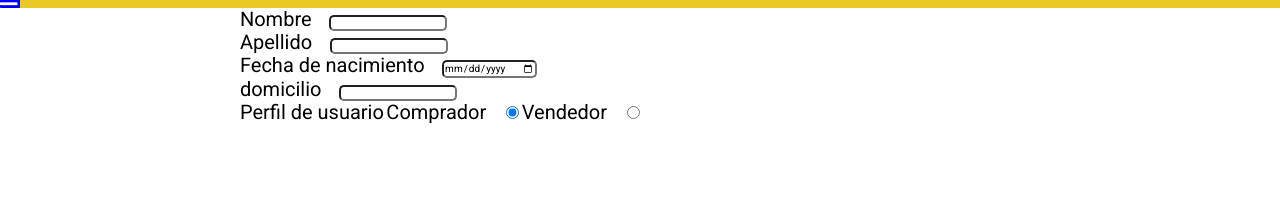
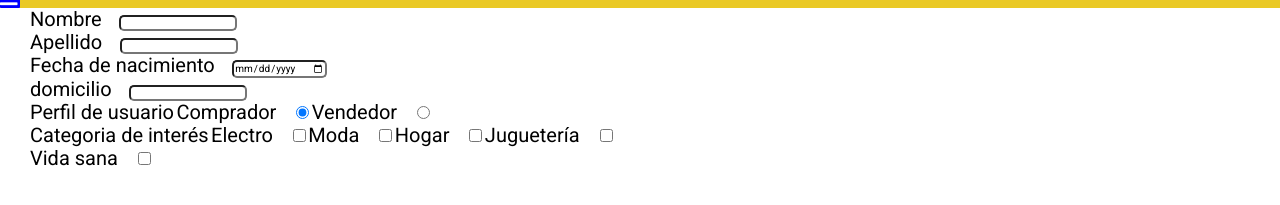
Before and after one commit to midoc05/MercadoLiebre, a website: page views/register.html in a window 1280 px wide. Shown: the part 121-326 px from the top of the page. Drawn offline with nearby package versions, Linux system fonts and the light colour scheme.

Commit message:
agrego campos a formulario

```diff
--- a/views/register.html
+++ b/views/register.html
@@ -75,6 +75,20 @@
                     <input name="perfil" id="perfil" type="radio" value="vendedor"></label>
             </li>
 
+            <li>
+                <label for="categoria">Categoria de interés</label>
+                <label for="categoria">Electro
+                    <input name="categoria" id="categoria" type="checkbox" value="electror"></label>
+                <label for="categoria">Moda
+                    <input name="categoria" id="categoria" type="checkbox" value="moda"></label>
+                <label for="categoria">Hogar
+                    <input name="categoria" id="categoria" type="checkbox" value="hogar"></label>
+                <label for="categoria">Juguetería
+                    <input name="categoria" id="categoria" type="checkbox" value="jugueteria"></label>
+                <label for="categoria">Vida sana
+                    <input name="categoria" id="categoria" type="checkbox" value="vidaSana"></label>
+            </li>
+
         </form>
     </div>
 
```
